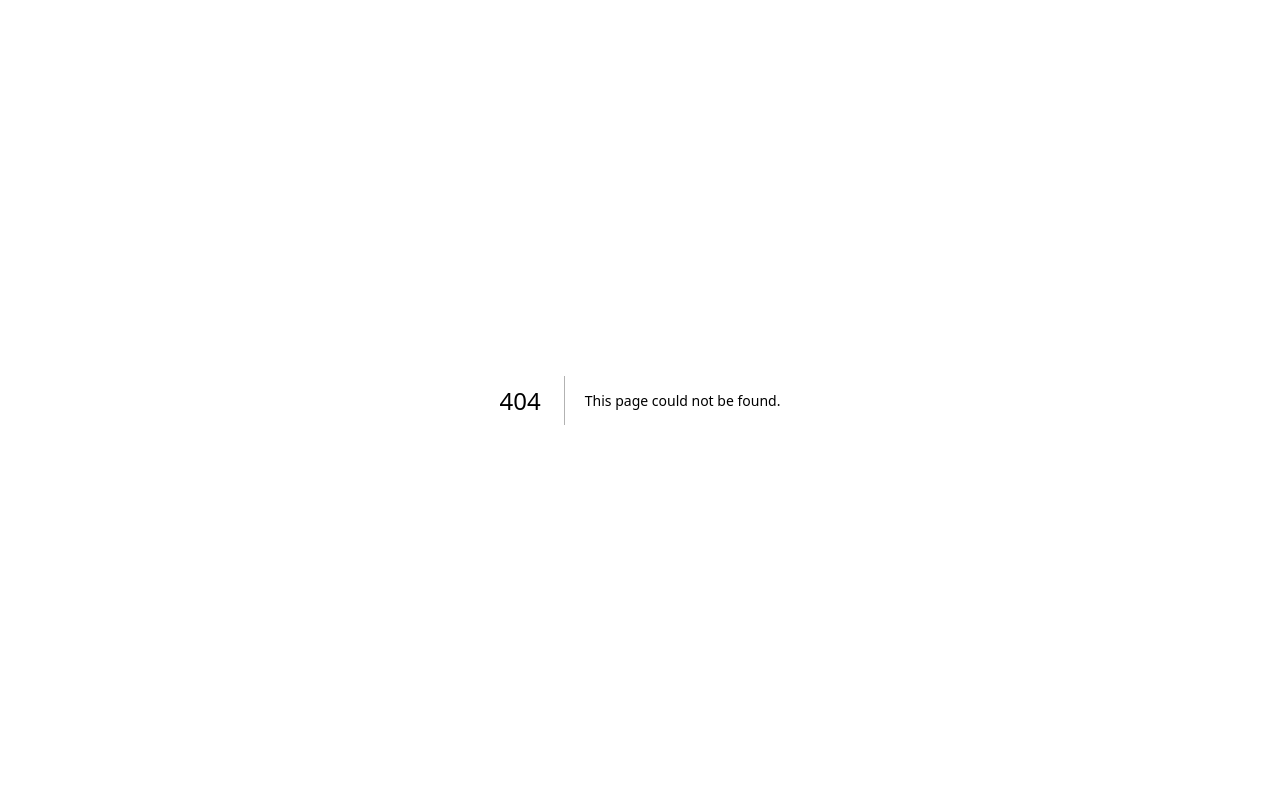
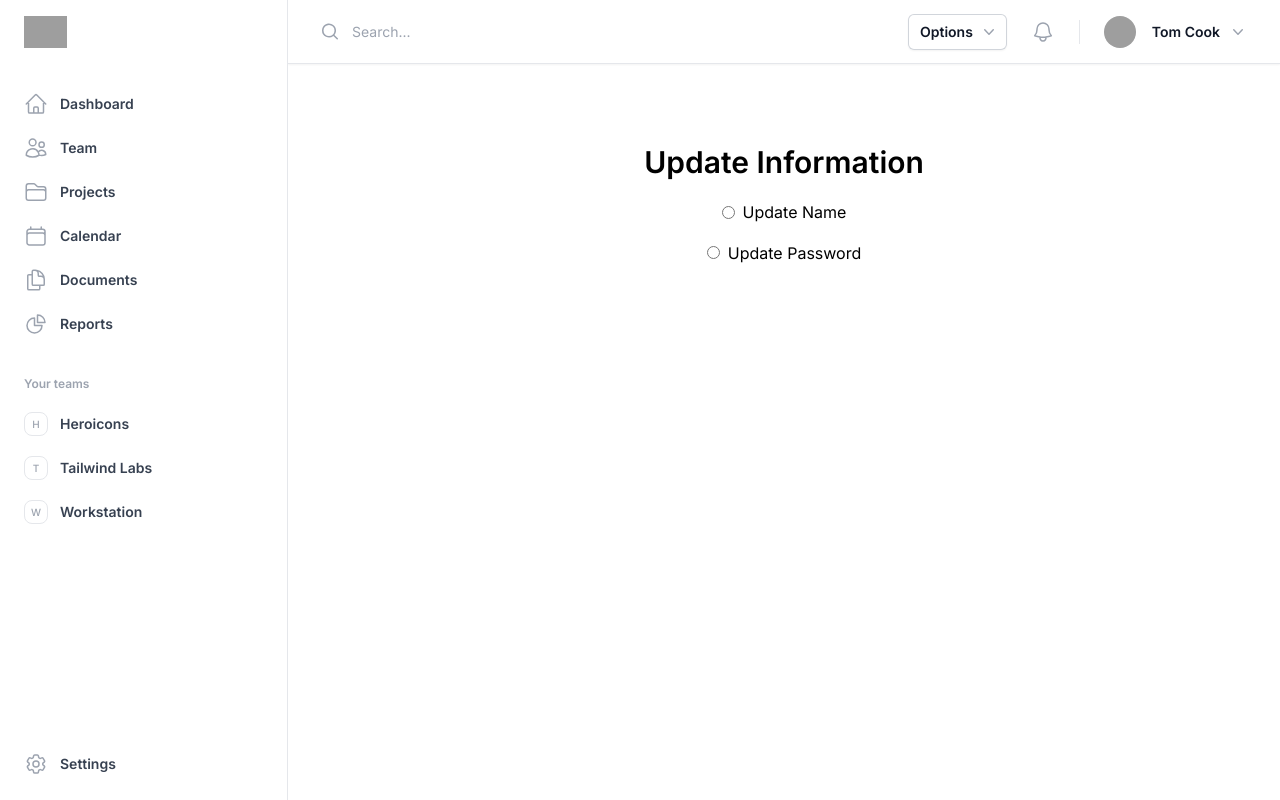
Before and after one commit to suresh130900/StellarSync, a Next.js app: page /profile in a window 1280 px wide. Before the commit this address had no page. Built offline with nearby package versions, Linux system fonts and the light colour scheme; grey boxes are pictures that could not be loaded.

Commit message:
Profile page added

```diff
--- /dev/null
+++ b/app/profile/page.js
@@ -0,0 +1,71 @@
+'use client'
+
+import SidePanel from "@/app/Components/sidepanel";
+import React from "react";
+import {useState } from 'react'
+
+export default function profile(){
+    // eslint-disable-next-line react-hooks/rules-of-hooks
+    const [selectedOption, setSelectedOption] = React.useState(null);
+
+    return(
+        <div>
+            <SidePanel>
+                <div className="container mx-auto mt-10 text-center">
+                    <h1 className="text-3xl font-semibold mb-5">Update Information</h1>
+
+                    <div className="mb-4">
+                        <label className="inline-flex items-center">
+                            <input
+                                type="radio"
+                                className="form-radio text-indigo-600"
+                                value="name"
+                                checked={selectedOption === 'name'}
+                                onChange={() => setSelectedOption('name')}
+                            />
+                            <span className="ml-2">Update Name</span>
+                        </label>
+                    </div>
+
+                    {selectedOption === 'name' && (
+                        <div className="mb-4">
+                            <input
+                                type="text"
+                                className="border p-2"
+                                placeholder="Enter your new name"
+                            />
+                        </div>
+                    )}
+
+                    <div>
+                        <label className="inline-flex items-center">
+                            <input
+                                type="radio"
+                                className="form-radio text-indigo-600"
+                                value="password"
+                                checked={selectedOption === 'password'}
+                                onChange={() => setSelectedOption('password')}
+                            />
+                            <span className="ml-2">Update Password</span>
+                        </label>
+                    </div>
+
+                    {selectedOption === 'password' && (
+                        <div className="mt-4">
+                            <input
+                                type="password"
+                                className="border p-2 mb-2"
+                                placeholder="Enter your new password"
+                            />
+                            <input
+                                type="password"
+                                className="border p-2"
+                                placeholder="Confirm your new password"
+                            />
+                        </div>
+                    )}
+                </div>
+            </SidePanel>
+        </div>
+    );
+}
```
